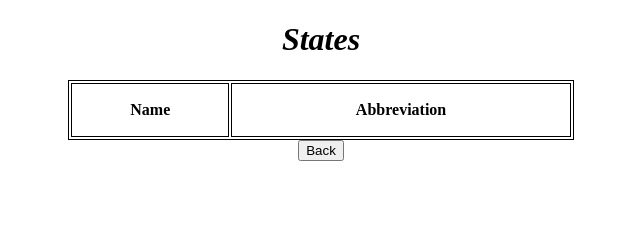
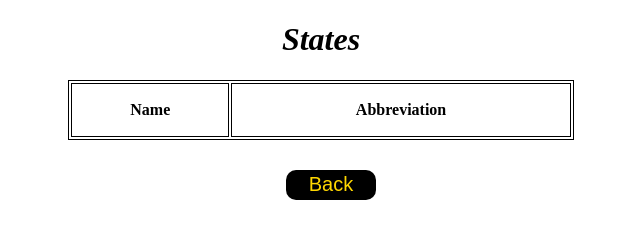
Before and after one commit to shaunriversagile/Code-School-StartWithGit, a website: page src/states.html in a window 1280 px wide. Shown: the whole page, without its empty margins (319-959 px from the left). Drawn offline with Linux system fonts and the light colour scheme; no server answers.

Commit message:
changed button

```diff
--- a/src/css/states.css
+++ b/src/css/states.css
@@ -20,10 +20,6 @@ table.center {
     margin-right:15%;
 }
 
-.center {
-    text-align:center;
-}
-
 .button-styles{
     background-color: black;
     color: gold;
@@ -37,3 +33,11 @@ table.center {
     border: none;
     margin-top: 20px;
 }
+
+.full-row {
+    display: inline-block;
+    width: 100%;
+    text-align: center;
+    margin: 10px;
+
+}
--- a/src/states.html
+++ b/src/states.html
@@ -16,9 +16,9 @@
         <th>Abbreviation</th>
 </table>
 
-<div class="center">
+<div class = "full-row">
 <a href = 'index.html'>
-    <button type="button" onclick="myFunction()">Back</button>
+    <input type="button" value = "Back" class="button-styles">
 </a>
 </div>
 
```
